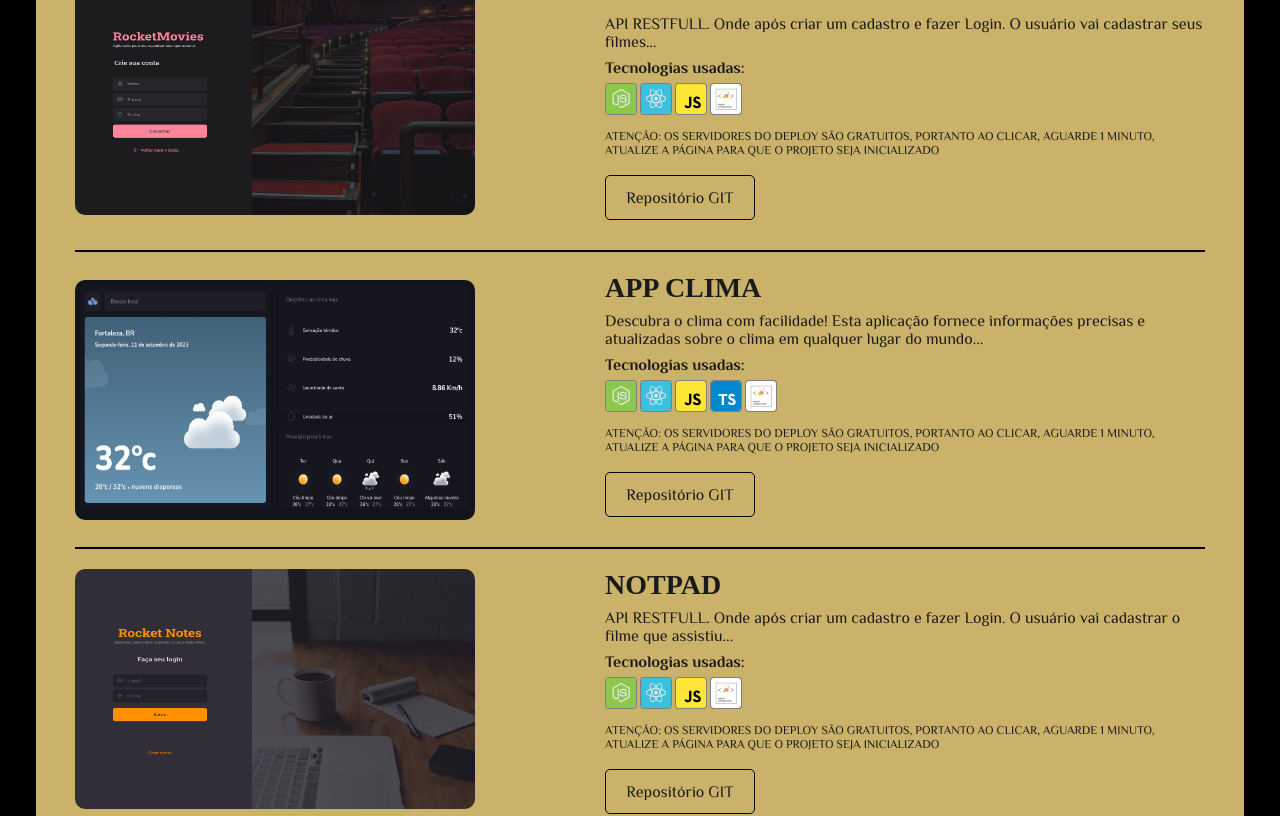
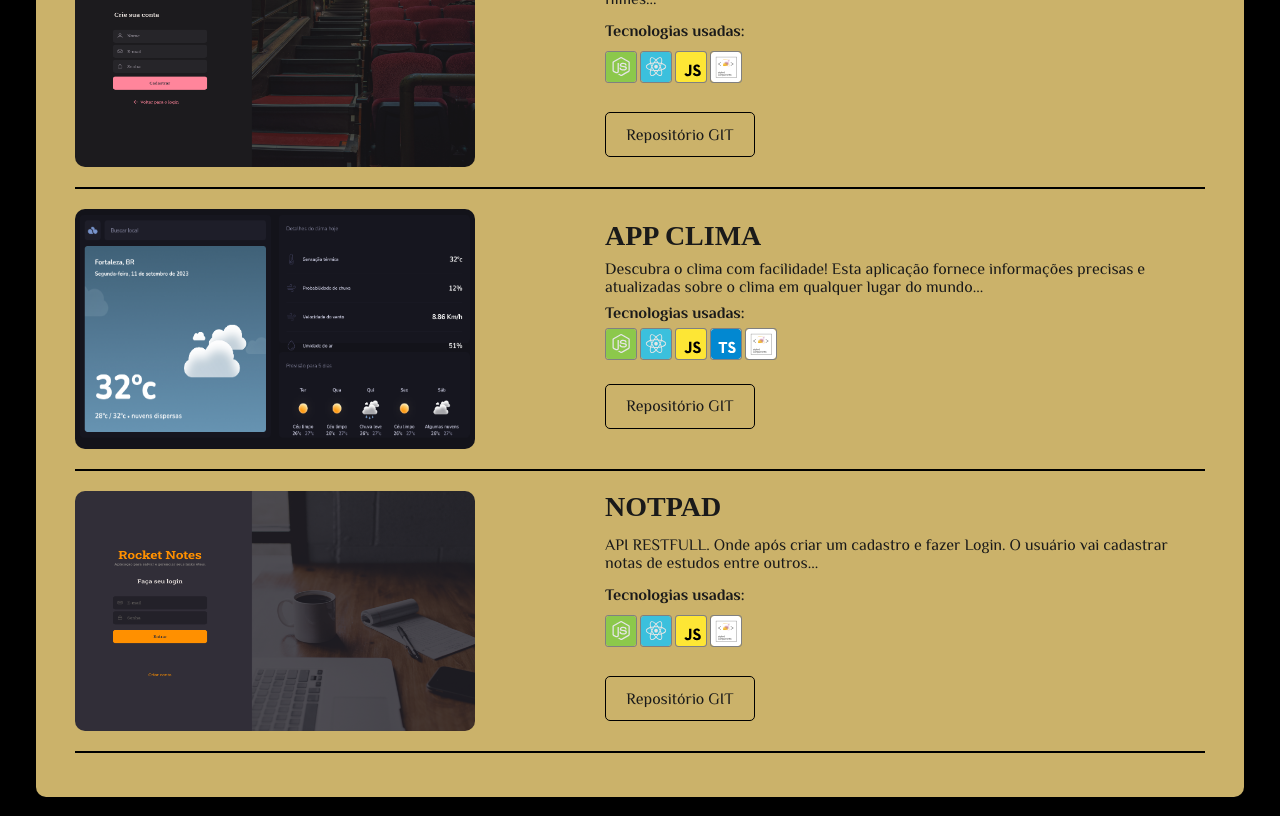
Before and after one commit to ivanbs14/Portifolio_IV, a React (Vite) app: page / in a window 1280 px wide. Shown: the part 1960-2776 px from the top of the page. Built offline with nearby package versions, Linux system fonts and the light colour scheme.

Commit message:
refact: projects

```diff
--- a/src/components/ProjctCard/index.jsx
+++ b/src/components/ProjctCard/index.jsx
@@ -26,7 +26,6 @@ export function ProjctCard({imgLogo, titleCd, subTitleCd, btnRef, btnRefGit, ope
                 <p>Tecnologias usadas:</p>
                 <div className="icons" {...rest}/>
 
-                <span>ATENÇÃO: OS SERVIDORES DO DEPLOY SÃO GRATUITOS, PORTANTO AO CLICAR, AGUARDE 1 MINUTO, ATUALIZE A PÁGINA PARA QUE O PROJETO SEJA INICIALIZADO</span>
                 <div className="datas">
                     <ButtonText
                         title={"Repositório GIT"}
--- a/src/components/ProjctCard/style.js
+++ b/src/components/ProjctCard/style.js
@@ -98,11 +98,6 @@ export const Conteiner = styled.div`
         font-weight: 700;
     };
 
-    span{
-        font-family: 'Philosopher', sans-serif;
-        font-size: 1.2rem;
-    };
-
     .datas{
         display: flex;
         gap: 10px;
@@ -175,7 +170,7 @@ export const Conteiner = styled.div`
             }
         };
 
-        h3, p, span{
+        h3, p{
             margin-bottom: 1rem;
         };
 
@@ -191,10 +186,6 @@ export const Conteiner = styled.div`
             margin-bottom: 0.5px;
         };
 
-        span{
-            font-size: 1.6rem;
-        };
-
         button{
             margin: 0.5rem 0;
             border-radius: 3px;
--- a/src/components/ProjctCardRight/index.jsx
+++ b/src/components/ProjctCardRight/index.jsx
@@ -23,7 +23,6 @@ export function ProjctCardRight({imgLogo, titleCd, subTitleCd, btnRef, btnRefTwo
                 <p>Tecnologias usadas:</p>
                 <div className="icons" {...rest}/>
 
-                <span>ATENÇÃO: OS SERVIDORES DO DEPLOY SÃO GRATUITOS, PORTANTO AO CLICAR, AGUARDE 1 MINUTO, ATUALIZE A PÁGINA PARA QUE O PROJETO SEJA INICIALIZADO</span>
                 <div className="datas">
                     <ButtonText
                         title={"Repositório GIT"}
--- a/src/components/ProjctCardRight/style.js
+++ b/src/components/ProjctCardRight/style.js
@@ -98,11 +98,6 @@ export const Conteiner = styled.div`
         font-weight: 700;
     };
 
-    span{
-        font-family: 'Philosopher', sans-serif;
-        font-size: 1.2rem;
-    };
-
     .datas{
         display: flex;
         gap: 1rem;
@@ -179,7 +174,7 @@ export const Conteiner = styled.div`
             };
         };
 
-        h3, p, span{
+        h3, p{
             margin-bottom: 1rem;
         };
 
@@ -194,9 +189,5 @@ export const Conteiner = styled.div`
         p:nth-child(3){
             margin-bottom: 0.5px;
         };
-
-        span{
-            font-size: 1.6rem;
-        };
     }
 `;
--- a/src/utils/data.js
+++ b/src/utils/data.js
@@ -52,10 +52,10 @@ export const projectsData = [
    {
      imgLogo: imgNotpad,
      titleCd: "NOTPAD",
-     subTitleCd: "API RESTFULL. Onde após criar um cadastro e fazer Login. O usuário vai cadastrar o filme que assistiu...",
+     subTitleCd: "API RESTFULL. Onde após criar um cadastro e fazer Login. O usuário vai cadastrar notas de estudos entre outros...",
      btnRefGit: "https://github.com/ivanbs14/NotPad_Front.git",
      //btnRef: "https://notepadss.netlify.app/",
      icons: { nd: true, js: true, sc: true, rc: true },
-     video: 'https://www.youtube.com/watch?v=iu-LBY7NXD4',
+     video: 'https://youtu.be/XxV2cnpthlI',
    }
  ];
```
